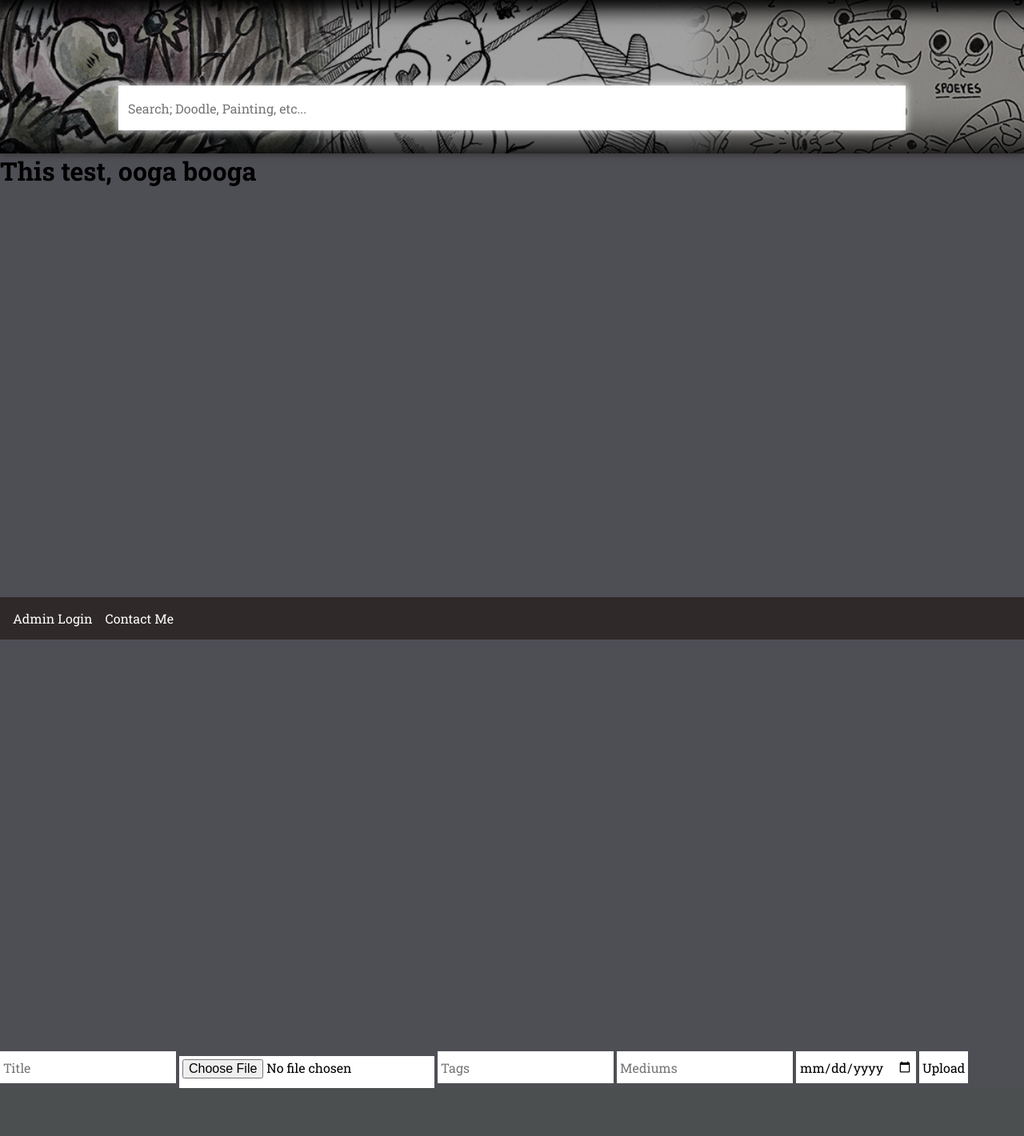
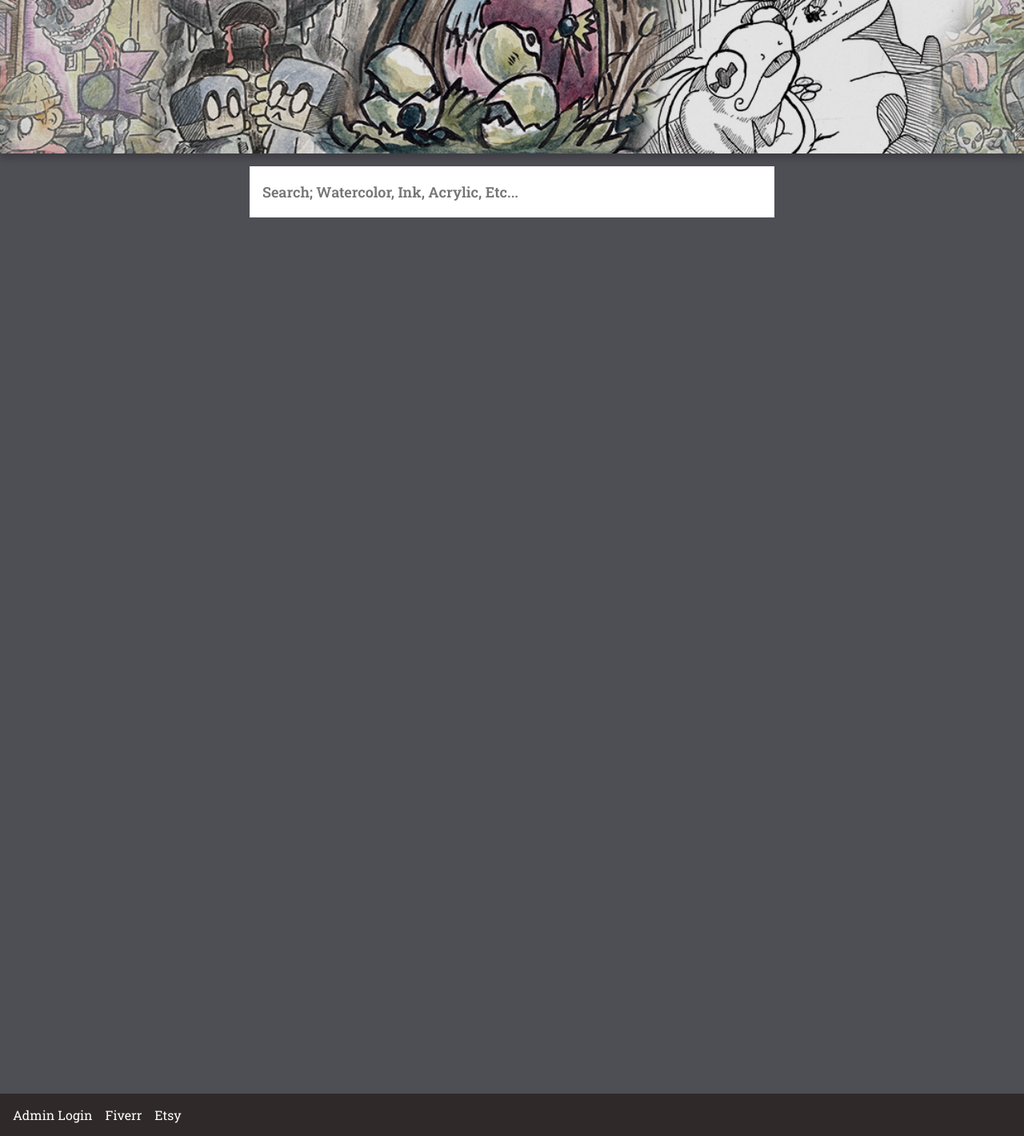
Before and after one commit to Craigware/Doodle-Gallery, a PHP site: page / in a window 1280 px wide. Shown: the whole page at 80% size. Before the commit the page ends 1361 px from the top, so only its background shows below. Run offline with PHP 8.4, Linux system fonts and the light colour scheme.

Commit message:
MVP Completed.

```diff
--- a/docker-compose.yaml
+++ b/docker-compose.yaml
@@ -1,5 +1,7 @@
 volumes:
   gallerydb:
+  image_repo:
+    external: true
 
 networks:
   doodle-gallery:
@@ -26,6 +28,8 @@ services:
       - doodle-gallery
     ports:
       - "8000:8000"
+    volumes:
+      - ${IMAGE_REPO_PATH}:/app/images
     depends_on:
       - gallerydb
     environment:
@@ -33,6 +37,7 @@ services:
       - MYSQL_ROOT_PASSWORD=${SQL_ROOT_PASS}
       - MYSQL_DATABASE=${SQL_DB}
       - SQL_PASS=${SQL_PASS}
+      - IMAGE_REPO_PATH=${IMAGE_REPO_PATH}
 
   frontend:
     image: nginx:latest
--- a/frontend/css/index.css
+++ b/frontend/css/index.css
@@ -22,24 +22,13 @@ html {
 
 
 #Hero {
-    background-image: url("../img/Hero-Banner.png");
+    background-image: url("../img/Hero-Banner.jpg");
     background-repeat: no-repeat;
     background-size: cover;
     background-position: center;
-    position: relative;
     padding: 1rem;
     height: 160px;
-    box-shadow: 0px 0px 10px #2F2929;
-}
-#Hero input[type=text] {
-    box-shadow: 0px 0px 10px white;
-    padding: .75rem;
-    width: 75%;
-
-    position: absolute;
-    bottom: 15%;
-    left: 50%;
-    transform: translate(-50%, 0);
+    box-shadow: 0px 5px 10px rgba(0, 0, 0, 0.26);
 }
 
 .alert::before{
@@ -62,7 +51,6 @@ html {
 }
 
 footer {
-    position: fixed;
     display: flex;
     background-color: #2F2929;
     width: 100%;
@@ -76,8 +64,11 @@ footer a{
     margin-left: 1rem;
 }
 
+
 #Gallery {
-    padding: 0rem 7.5%;
+    height: 100vh;
+    min-height: 100vh;
+    margin: 0 0;
 }
 
 .gallery-item {
@@ -87,7 +78,7 @@ footer a{
     overflow: hidden;
     animation: fadeIn 1s;
     cursor: pointer;
-    box-shadow: 0px 0px 20px black;
+    box-shadow: 0px 0px 15px black;
 }
 
 @keyframes fadeIn {
@@ -101,7 +92,33 @@ footer a{
 
 .gallery-row {
     display: grid;
+    gap: 1rem;
+    padding: 0.5rem 2rem;
     text-align: center;
-    gap: 1rem;
-    padding: .5rem 5rem;
 }
+
+#Gallery .gallery-row:first-child {
+    padding-top: 1rem;
+}
+
+#Gallery .gallery-row:last-child {
+    padding-bottom: 2rem;
+}
+
+a {
+    all: unset;
+    cursor: pointer;
+}
+
+#SearchForm input{
+    width: 50%;
+    text-align: left;
+    padding: 1rem 1rem;
+    font-weight: 600;
+    font-size: 18px;
+
+}
+#SearchForm {
+    text-align: center;
+    margin: 1rem;
+}
--- a/frontend/index.html
+++ b/frontend/index.html
@@ -9,29 +9,18 @@
 </head>
 <body>
     <main>
-        <div id="Hero" class="hero">
-            <form id='SearchForm'>
-                <input id="SearchTextInput" class='medium-text' type='text' name='title' placeholder='Search; Doodle, Painting, etc...'/>
-            </form>
-        </div>
-<!--
-        <div class="alert">
-            <p>Your feedback would be appreciated;
-                <a target="_blank" href="https://docs.google.com/forms/d/e/1FAIpQLSf5B5Ao4yeA0pq6dtFHlUEWwvFDJEyfkWXIWC6KOJqUCEqy8A/viewform">
-                    Creature feedback form
-                </a>
-            </p>
-            <button onclick="closeAlert()"> X </button>
-        </div> -->
-        <h1>This test, ooga booga</h1>
-        <div id="Gallery" class="gallery" style="height: 1080px">
-        </div>
-
-        <form id="UploadDoodleForm" onsubmit="submitUploadForm(event)"></form>
+        <!-- Some reason i decided to do this with css background img instead of a normal img -->
+        <div id="Hero" class="hero"></div>
+        <form id="SearchForm">
+            <input type="Text" name="title" placeholder="Search; Watercolor, Ink, Acrylic, Etc..."/>
+        </form>
+        <div id="Gallery" class="gallery" style="height: 1080px"></div>
     </main>
 </body>
-<footer>
+<footer id="Sticky-Footer">
     <a onclick="adminLoginModal()">Admin Login</a>
-    <a>Contact Me</a>
+    <a target="_blank" href="https://www.fiverr.com/amnerdie?up_rollout=true">Fiverr</a>
+    <a target="_blank" href="">Etsy</a>
 </footer>
+<div class="footer-spacer"></div>
 </html>
--- a/frontend/js/index.js
+++ b/frontend/js/index.js
@@ -6,7 +6,6 @@ class Gallery{
         img.onerror = (err) => reject(err);
         img.src = url
     });
-
 
     static async createGallery(images){
         function createGalleryRow(rowLength){
@@ -20,29 +19,44 @@ class Gallery{
         const gallery = document.getElementById("Gallery");
         gallery.style.height = "";
 
-        const rowPattern = {
-            true: 5,
-            false: 3,
-            desktop: (5, 3),
-            mobile: (1, 1),
-            tablet: (3, 2)
+        const rowPatterns = {
+            "desktop": [5, 3],
+            "mobile": [1, 1],
+            "tablet": [3, 2]
         };
 
-        let currentPattern = true;
-        let rowLength = rowPattern[currentPattern];
-        let row = createGalleryRow(rowLength);
+        // Swapping pattern
+        let currentPattern = null;
+        switch (true) {
+            // Desktop
+            case (window.innerWidth >= 1080):
+                currentPattern = "desktop"
+                break;
+            // Tablet
+            case (window.innerWidth >= 720):
+                currentPattern = "tablet"
+                break;
+            // Mobile
+            case (window.innerWidth < 720):
+                currentPattern = "mobile"
+                break;
+        }
 
+        let rowLengths = rowPatterns[currentPattern];
+        let currLen = 0;
+
+
+        let row = createGalleryRow(rowLengths[currLen]);
         let r = 0;
         for (let i = 0; i < images.length; i++){
-            if (r >= rowLength) {
-                currentPattern = !currentPattern;
-                rowLength = rowPattern[currentPattern];
-                if (rowLength > images.length - i) { rowLength = images.length - i; }
-                row = createGalleryRow(rowLength);
+            if (r >= rowLengths[currLen]) {
+                if (currLen == 0) { currLen = 1; } else { currLen = 0; }
+                if (rowLengths[currLen] > images.length - i) { rowLengths[currLen] = images.length - i; }
+                row = createGalleryRow(rowLengths[currLen]);
                 r = 0;
             }
 
-            const iSrc = backend_url + "/api/images/" + `${images[i]["id"]}?file=true`;
+            const iSrc = backend_url + "/images/" + `${images[i]["id"]}?file=true`;
             const galleryItem = await this.getImageMeta(iSrc);
 
             galleryItem.classList.add("gallery-item");
@@ -52,7 +66,7 @@ class Gallery{
 
 
             if (galleryItem.naturalHeight <= galleryItem.naturalWidth){
-                if (r+2 <= rowLength){
+                if (r+2 <= rowLengths[currLen]){
                     galleryItem.style.gridColumn = `span 2`;
                     r += 1;
                 }
@@ -61,6 +75,7 @@ class Gallery{
             row.appendChild(galleryItem);
             gallery.appendChild(row);
         }
+        gallery.style.height = "auto";
     }
 
     static deleteGallery(){
@@ -94,6 +109,7 @@ class modals{
         `;
 
         background.onclick = () => {
+            this.removeExistingModals();
             window.onscroll = () => {};
         };
 
@@ -117,11 +133,6 @@ class modals{
             top: ${yOffset}px;
         `;
 
-        modal.onclick = () => {
-            this.removeExistingModals();
-            window.onscroll = () => {};
-        };
-
         return modal;
     }
 }
@@ -135,7 +146,7 @@ function adminLoginModal(){
 
     const form = document.createElement("form");
     form.id = "Admin-Login";
-    form.onsubmit = (e) => { e.preventDefault(); adminLogin(pwd) };
+    form.onsubmit = async (e) => { e.preventDefault(); let passed = await adminLogin(pwd); if (passed) { window.location.reload(); } };
 
 
     const inp = document.createElement("input");
@@ -162,6 +173,11 @@ function showModal(imagePath, image){
     const main = document.getElementsByTagName("html")[0];
     const background = modals.createBackground();
     const modal = modals.createModal();
+
+    modal.onclick = () => {
+        modals.removeExistingModals();
+        window.onscroll = () => {};
+    };
 
     const img = document.createElement("img");
     const imgContainer = document.createElement("div");
@@ -212,7 +228,7 @@ async function submitUploadForm(event){
     let accessToken = document.cookie.split("=");
     accessToken = accessToken[accessToken.indexOf("api-access-token") + 1];
 
-    const response = await fetch(backend_url + "/api/images/", {
+    const response = await fetch(backend_url + "/images/", {
         method: "POST",
         mode: "cors",
         headers: {
@@ -223,6 +239,13 @@ async function submitUploadForm(event){
         credentials: "same-origin",
         body: JSON.stringify(data),
     });
+
+    if (response.ok) {
+        const inputs = event.target.children;
+        for (let i = 0; i < inputs.length; i++) {
+            inputs[i].value = "";
+        }
+    }
 }
 
 async function handleFormData(e) {
@@ -252,21 +275,24 @@ async function searchFor(searchQuery){
         if (count == 4) { return fetchImages() }
     }
 
-    let url = backend_url + "/api/images/?";
+    let url = backend_url + "/images/?";
     let images = await fetch(url + new URLSearchParams(searchQuery));
     let data = await images.json();
+    console.log(data);
+    console.log(url + new URLSearchParams(searchQuery));
     return data;
 }
 
 async function fetchImages(){
-    let images = await fetch(backend_url + "/api/images/");
+    let images = await fetch(backend_url + "/images/");
     let data = await images.json();
+    console.log(data);
     return data;
 }
 
 async function adminLogin(pass){
     const data = {"pwd": pass}
-    let res = await fetch(backend_url + "/api/admin/login/", {
+    let res = await fetch(backend_url + "/admin/login/", {
         method: "POST",
         mode: "cors",
         headers: {
@@ -282,27 +308,79 @@ async function adminLogin(pass){
             const main = document.getElementsByTagName("main")[0];
             main.removeChild(main.children[main.children.length - 1]);
             window.onscroll = () => {}
+            return true;
         } else {
             console.log("Bad password");
+            return false;
         }
     } else {
-        console.log("error");
+        return false;
     }
 }
 
-function adminCheck(uploadForm){
-    if (admin){
-        uploadForm.innerHTML = `
-            <input type="text" onchange="handleFormData(event)" placeholder="Title" name="title" />
-            <input type="file" onchange="handleFormData(event)" accept=".png, .jpg" placeholder="Image" name="filename"/>
-            <input type="text" onchange="handleFormData(event)" placeholder="Tags" name="tags"/>
-            <input type="text" onchange="handleFormData(event)" placeholder="Mediums" name="mediums"/>
-            <input type="date" onchange="handleFormData(event)" name="created"/>
-            <button>Upload</button>
+function showUploadModal(){
+    modals.removeExistingModals();
+
+    const main = document.getElementsByTagName("main")[0];
+    const modal = modals.createModal();
+    const background = modals.createBackground();
+
+    const form = document.createElement("form");
+    form.id = "UploadDoodleForm";
+    form.onsubmit = (e) => { submitUploadForm(e) }
+
+    form.innerHTML = `
+        <input type="text" onchange="handleFormData(event)" placeholder="Title" name="title" />
+        <input type="text" onchange="handleFormData(event)" placeholder="Tags" name="tags"/>
+        <input type="text" onchange="handleFormData(event)" placeholder="Mediums" name="mediums"/>
+        <input type="date" onchange="handleFormData(event)" name="created"/>
+        <input type="file" onchange="handleFormData(event)" accept=".png, .jpg" placeholder="Image" name="filename"/>
+        <button>Upload</button>
+    `
+    form.style.cssText = `
+        position: relative;
+        width: 50%;
+        top: 50%;
+        left: 50%;
+        transform: translate(-50%, -50%);
+        background-color: rgba(255, 255, 255, 0.315);
+        border-radius: 2rem;
+        padding: 2rem;
+    `
+
+    for (let i = 0; i < form.children.length; i++) {
+        form.children[i].style.cssText = `
+            opacity: 100%;
+            display: block;
+            width: 100%;
+            margin: 1rem 0;
+            align-items: center;
+            vertical-align: middle;
         `;
     }
+
+    modal.appendChild(background);
+    modal.appendChild(form);
+    main.appendChild(modal);
 }
-const backend_url = "http://0.0.0.0:8000";
+
+function getCookies(){
+    const cookieString = document.cookie;
+    const cookieSeparated = cookieString.split(";");
+    const cookies = {};
+
+    for (let i = 0; i < cookieSeparated.length; i ++){
+        const keyVal = cookieSeparated[i].split("=");
+        cookies[keyVal[0]] = keyVal[1];
+    }
+
+    return cookies;
+}
+
+
+const cookies = getCookies();
+const admin = cookies["api-access-token"] != undefined;
+const backend_url = "http://localhost:8080/backend";
 const data = {};
 const searchQuery = {
     search: "",
@@ -315,14 +393,16 @@ let images = []
 let sort = "";
 let pwd = null;
 
-const accessToken = document.cookie.split("=");
-const admin = accessToken[accessToken.indexOf("api-access-token") + 1] != undefined;
 
 window.addEventListener("load", () => {
     const searchForm = document.getElementById("SearchForm");
-    const uploadForm = document.getElementById("UploadDoodleForm");
-    console.log("!!!");
-    adminCheck(uploadForm);
+    const footer = document.getElementById("Sticky-Footer")
+
+    if (admin){
+        const adminOption = footer.children[0];
+        adminOption.innerHTML = "Upload Image";
+        adminOption.onclick = showUploadModal;
+    }
 
     fetchImages().then((_images) => {
         Gallery.createGallery(_images);
@@ -343,3 +423,16 @@ window.addEventListener("load", () => {
         e.preventDefault();
     });
 });
+
+let acceptingResize = true;
+async function resizeWindow(e){
+    if (acceptingResize) {
+        acceptingResize = false;
+
+        Gallery.deleteGallery();
+        await Gallery.createGallery(images)
+        acceptingResize = true;
+    }
+}
+
+window.addEventListener("resize", resizeWindow);
```
Also changed, not shown: frontend/img/Hero-Banner.jpg (added), 4 other files.
